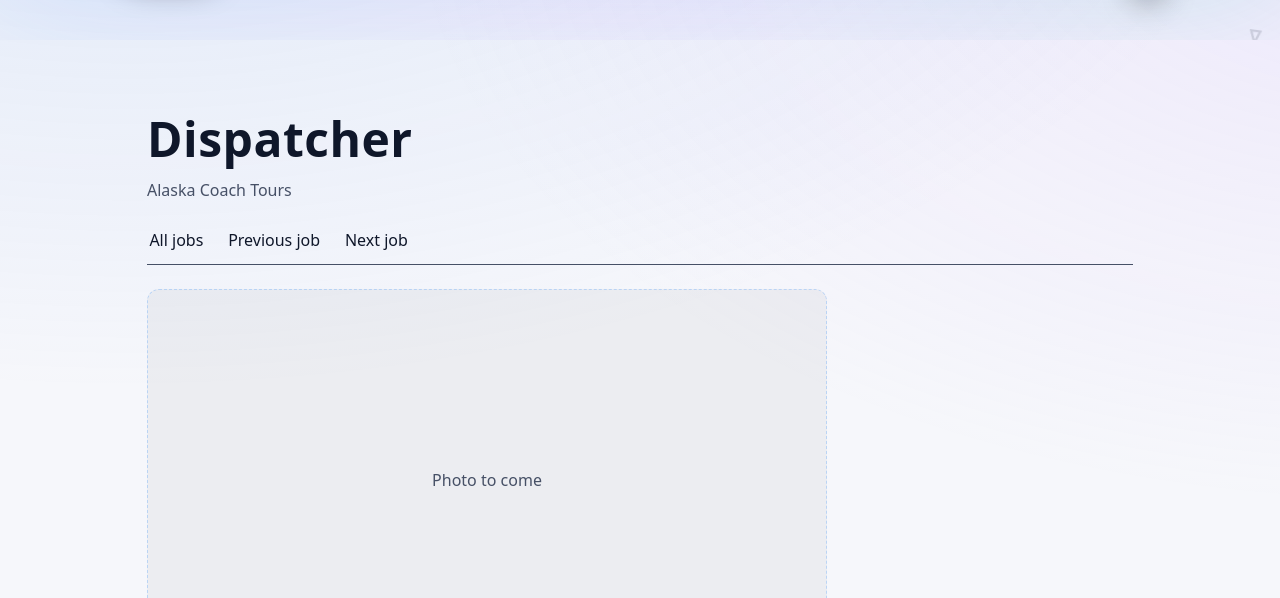
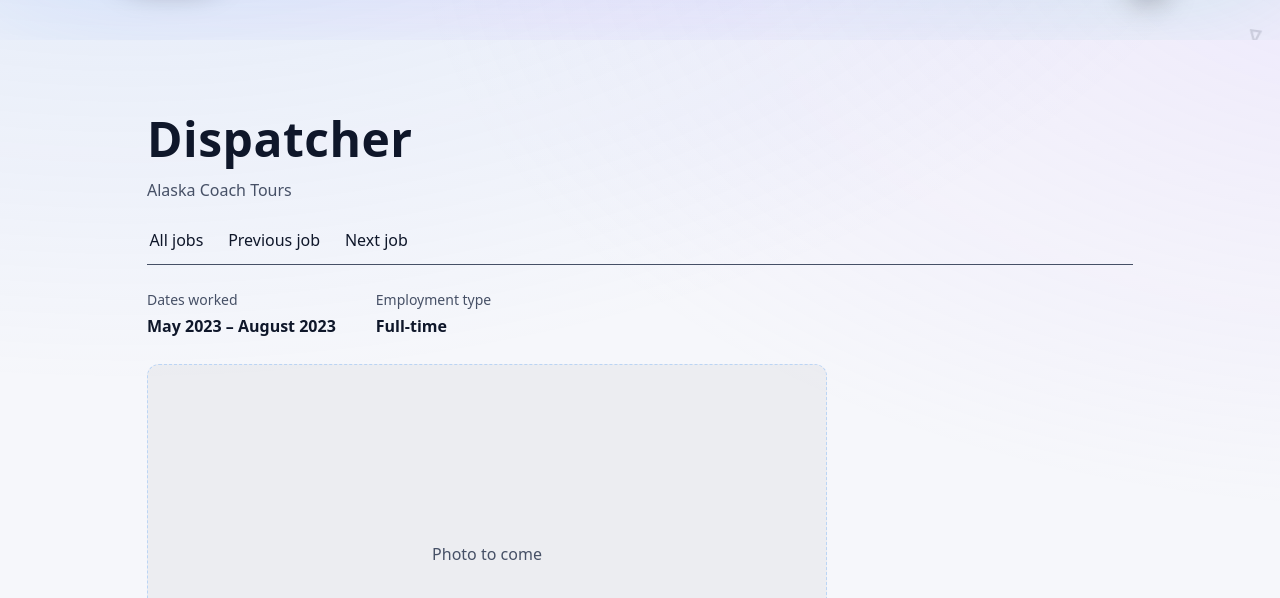
Before and after one commit to Kevin-Jay-Roberts21/Kevin-Jay-Roberts21.github.io, a plain HTML site: page career/dispatcher/index.html in a window 1280 px wide. Shown: the part 202-800 px from the top of the page. Drawn offline with Linux system fonts and the light colour scheme.

Commit message:
Add dates and employment types to career pages

```diff
--- a/career/dispatcher/index.html
+++ b/career/dispatcher/index.html
@@ -44,20 +44,24 @@
         <a href="/career/lecturer-teacher/" class="subnav-link" rel="next" aria-label="Next job: Lecturer/Teacher">Next job</a>
       </nav>
 
+      <dl class="career-timeline">
+        <div>
+          <dt>Dates worked</dt>
+          <dd><time datetime="2023-05">May 2023</time> – <time datetime="2023-08">August 2023</time></dd>
+        </div>
+        <div>
+          <dt>Employment type</dt>
+          <dd>Full-time</dd>
+        </div>
+      </dl>
+
       <!-- Replace the placeholder with the image below. Upload the file to assets/career and add descriptive alt text.
       <img class="career-photo" src="/assets/career/dispatcher.jpg" alt="" />
       -->
       <div class="career-photo career-photo-placeholder" aria-hidden="true">Photo to come</div>
 
-      <!-- Fill in these fields, then uncomment this section.
+      <!-- Add your responsibilities here when ready.
       <section>
-        <h2>Role details</h2>
-        <dl>
-          <dt>Dates worked</dt>
-          <dd></dd>
-          <dt>Employment type</dt>
-          <dd></dd>
-        </dl>
         <h2>Responsibilities</h2>
         <p></p>
       </section>
--- a/styles.css
+++ b/styles.css
@@ -263,3 +263,18 @@ a{ color: inherit; }
   background: var(--card);
   color: var(--muted);
 }
+
+.career-timeline{
+  display: flex;
+  flex-wrap: wrap;
+  gap: .75rem 2.5rem;
+  margin: 0 0 1.5rem;
+}
+.career-timeline dt{
+  color: var(--muted);
+  font-size: .875rem;
+}
+.career-timeline dd{
+  margin: .15rem 0 0;
+  font-weight: 600;
+}
```
Also changed, not shown: career/bioengineering-researcher/index.html (+12 -8 lines), career/dental-assistant-intern/index.html (+12 -8 lines), career/engineering-research-assistant/index.html (+12 -8 lines), career/freight-loader/index.html (+12 -8 lines), career/implementation-consultant/index.html (+12 -8 lines), career/lecturer-teacher/index.html (+12 -8 lines), career/mathematics-tutor/index.html (+12 -8 lines), career/wash-bay-supervisor/index.html (+12 -8 lines).
